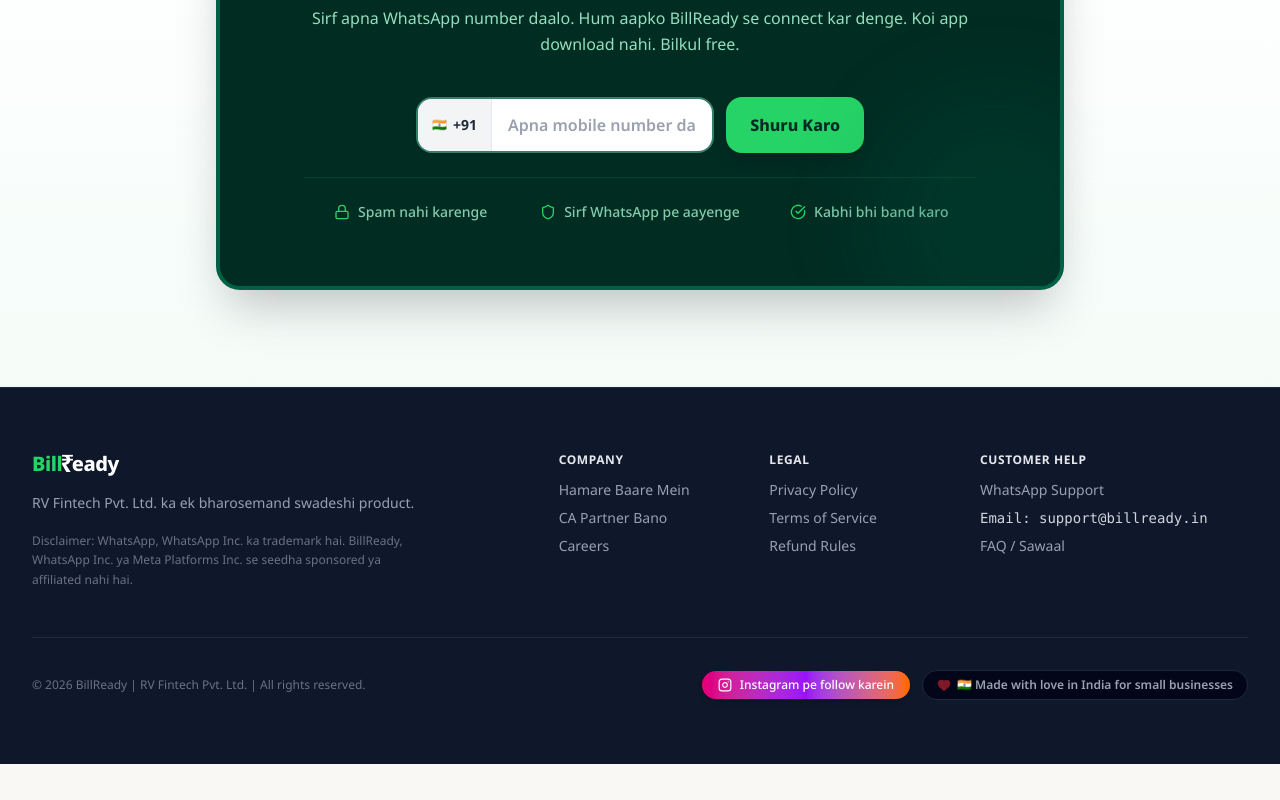
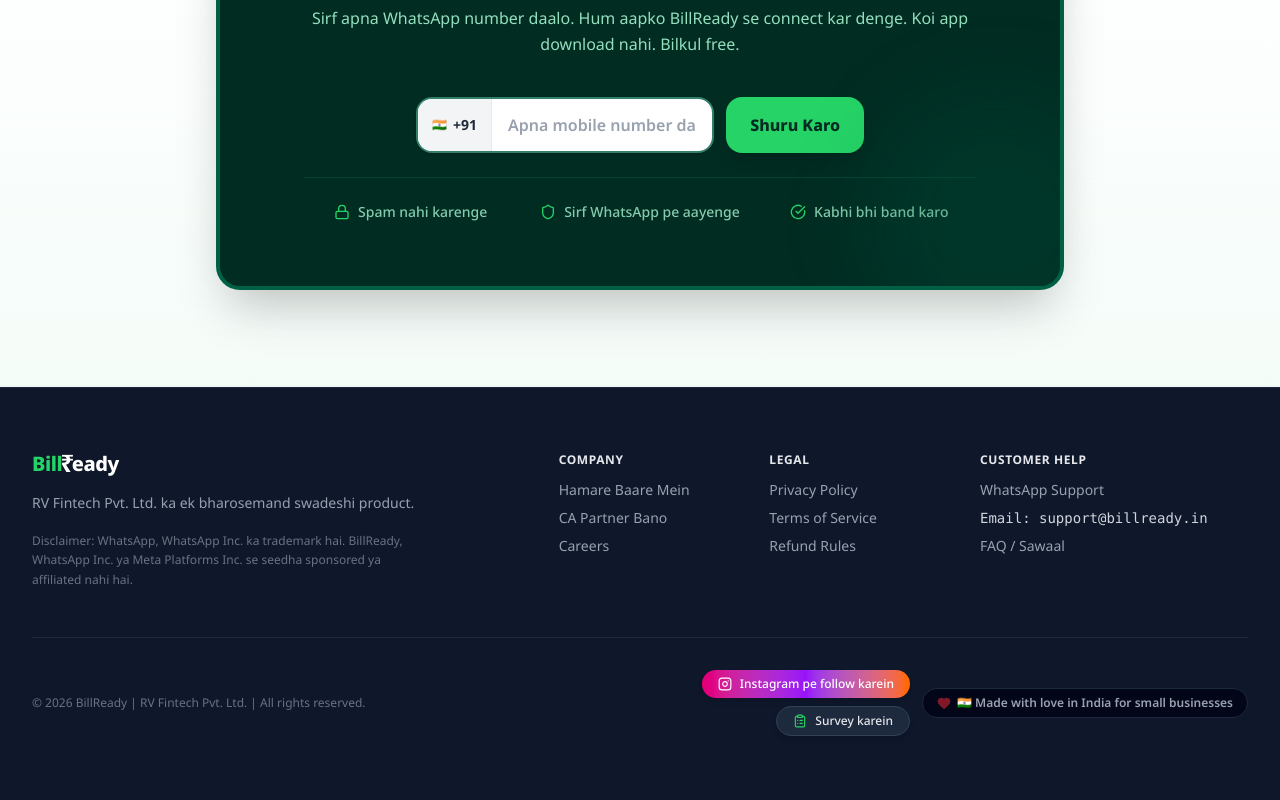
Before and after one commit to bpsfriendsforever-ux/Billready-phone-view-website, a React (Vite) app: page / in a window 1280 px wide. Shown: the part 9344-10144 px from the top of the page. Before the commit the page ends 10108 px from the top, so only its background shows below. Built offline with nearby package versions, Linux system fonts and the light colour scheme.

Commit message:
feat(footer): add user feedback survey link
Include a new survey call-to-action in the footer to gather user feedback, along with necessary translations.

```diff
--- a/src/components/Footer.tsx
+++ b/src/components/Footer.tsx
@@ -1,5 +1,5 @@
 import React from 'react';
-import { Heart, Instagram } from 'lucide-react';
+import { Heart, Instagram, ClipboardList } from 'lucide-react';
 import { Language } from '../types';
 import translations from '../translations';
 import Logo from './Logo';
@@ -77,6 +77,7 @@
         <div className="pt-8 flex flex-col sm:flex-row items-center justify-between gap-4 text-center sm:text-left text-xs text-gray-500">
           <p>{t('footer-copyright')}</p>
           <div className="flex flex-col sm:flex-row items-center gap-3">
+            <div className="flex flex-col items-center sm:items-end gap-2">
               {/* Instagram Button */}
               <a
                 href="https://www.instagram.com/billready.in/"
@@ -88,6 +89,19 @@
                 <Instagram className="w-3.5 h-3.5" />
                 <span>{t('footer-follow-instagram')}</span>
               </a>
+
+              {/* Take Survey Button */}
+              <a
+                href="https://forms.gle/QdHgkHi4vkLPboVS9"
+                target="_blank"
+                rel="noopener noreferrer"
+                className="flex items-center space-x-2 bg-slate-800 hover:bg-slate-700 active:scale-95 text-gray-200 hover:text-white font-medium px-4 py-1.5 rounded-full text-[11px] sm:text-xs shadow-md hover:shadow-lg transition-all duration-200 border border-slate-700"
+                id="footer-survey-btn"
+              >
+                <ClipboardList className="w-3.5 h-3.5 text-[#25D366]" />
+                <span>{t('footer-take-survey')}</span>
+              </a>
+            </div>
 
             <div className="flex items-center space-x-1.5 bg-slate-950 px-3.5 py-1.5 rounded-full border border-slate-800">
               <Heart className="w-3.5 h-3.5 text-red-500 fill-red-500 animate-pulse" />
--- a/src/translations.ts
+++ b/src/translations.ts
@@ -806,6 +806,11 @@
     hinglish: "Instagram pe follow karein",
     hi: "हमें इंस्टाग्राम पर फॉलो करें"
   },
+  "footer-take-survey": {
+    en: "Take Survey",
+    hinglish: "Survey karein",
+    hi: "सर्वे में भाग लें"
+  },
   "floating-widget-tooltip": {
     en: "Chat with BillReady",
     hinglish: "BillReady se baat karo",
```
Lines whose indentation alone changed are shown as unchanged.
